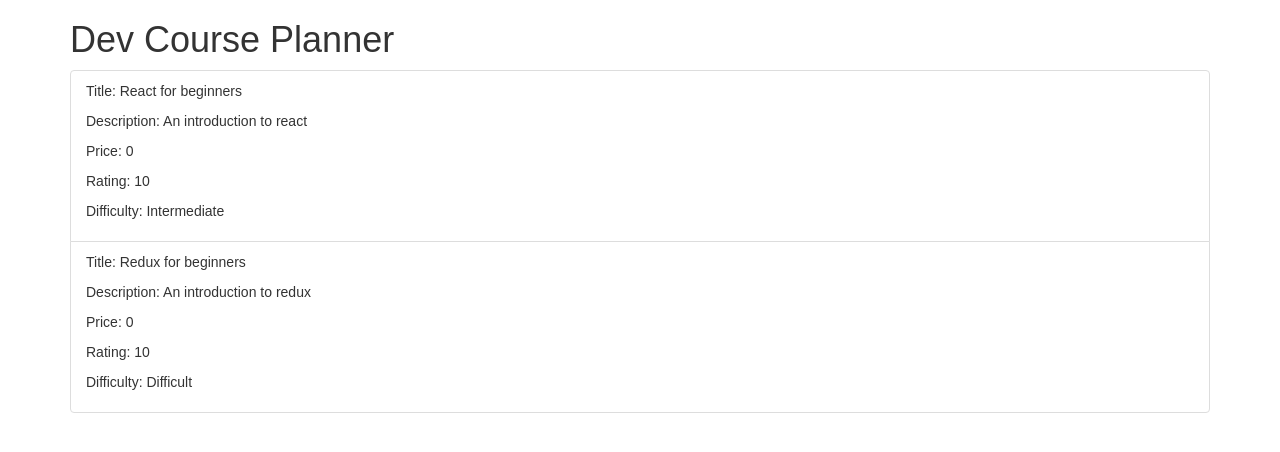
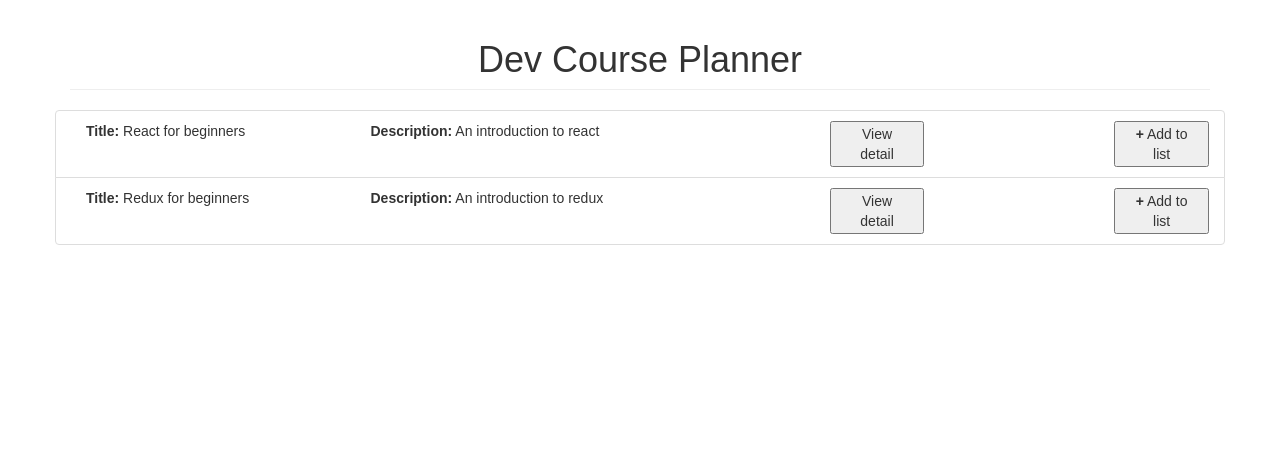
Before and after one commit to AWells64/course-planner, a React (Create React App) app: page / in a window 1280 px wide. Shown: the top 452 px of the page. Built offline with nearby package versions, Linux system fonts and the light colour scheme.

Commit message:
work on courses list

```diff
--- a/public/index.html
+++ b/public/index.html
@@ -20,7 +20,7 @@
       work correctly both with client-side routing and a non-root public URL.
       Learn how to configure a non-root public URL by running `npm run build`.
     -->
-    <title>React App</title>
+    <title>Dev Course Planner</title>
   </head>
   <body>
     <noscript>
--- a/src/Components/Courses.jsx
+++ b/src/Components/Courses.jsx
@@ -6,17 +6,16 @@ class Courses extends Component {
     const { courses } = this.props;
     return (
       <Fragment>
-        <h1>Dev Course Planner</h1>
+        <h1 class="page-header text-center">Dev Course Planner</h1>
         {Object.values(courses).length ? (
           <ul className="list-group">
             {Object.values(courses).map((course, i) => (
-              <li className="list-group-item" id={course.id} key={i}>
+              <li className="list-group-item row" id={course.id} key={i}>
                 {/* <Link to={"/courses/" + course.id}>{course.title}</Link> */}
-                <p>Title: {course.title}</p>
-                <p>Description: {course.description}</p>
-                <p>Price: {course.price}</p>
-                <p>Rating: {course.rating}</p>
-                <p>Difficulty: {course.difficulty}</p>
+                <p className="col-xs-3"><strong>Title:</strong> {course.title}</p>
+                <p className="col-xs-5"><strong>Description:</strong> {course.description}</p>
+                <button className="col-xs-1">View detail</button>
+                <button className="col-xs-1 pull-right"><strong>+</strong> Add to list</button>
               </li>
             ))}
           </ul>
```
